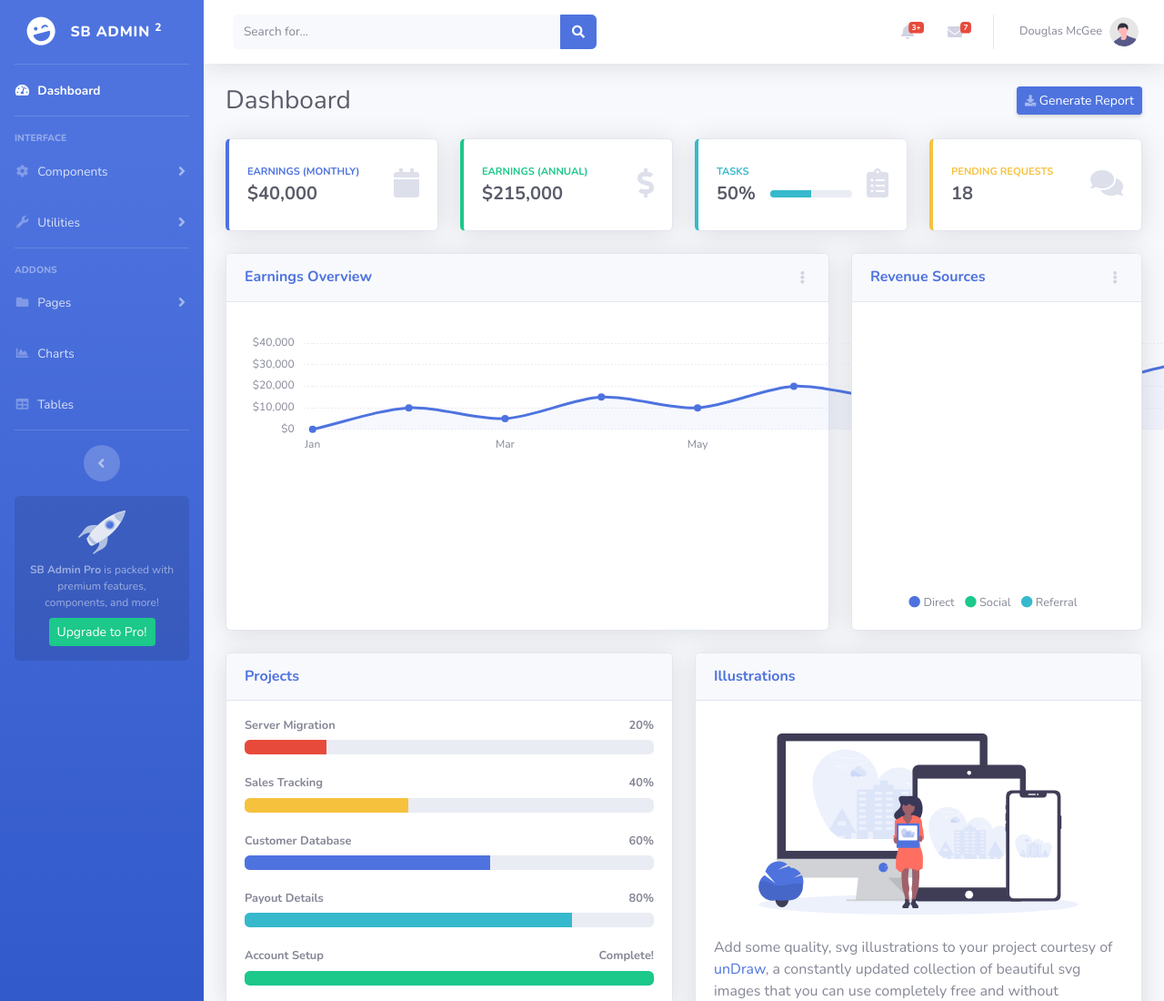
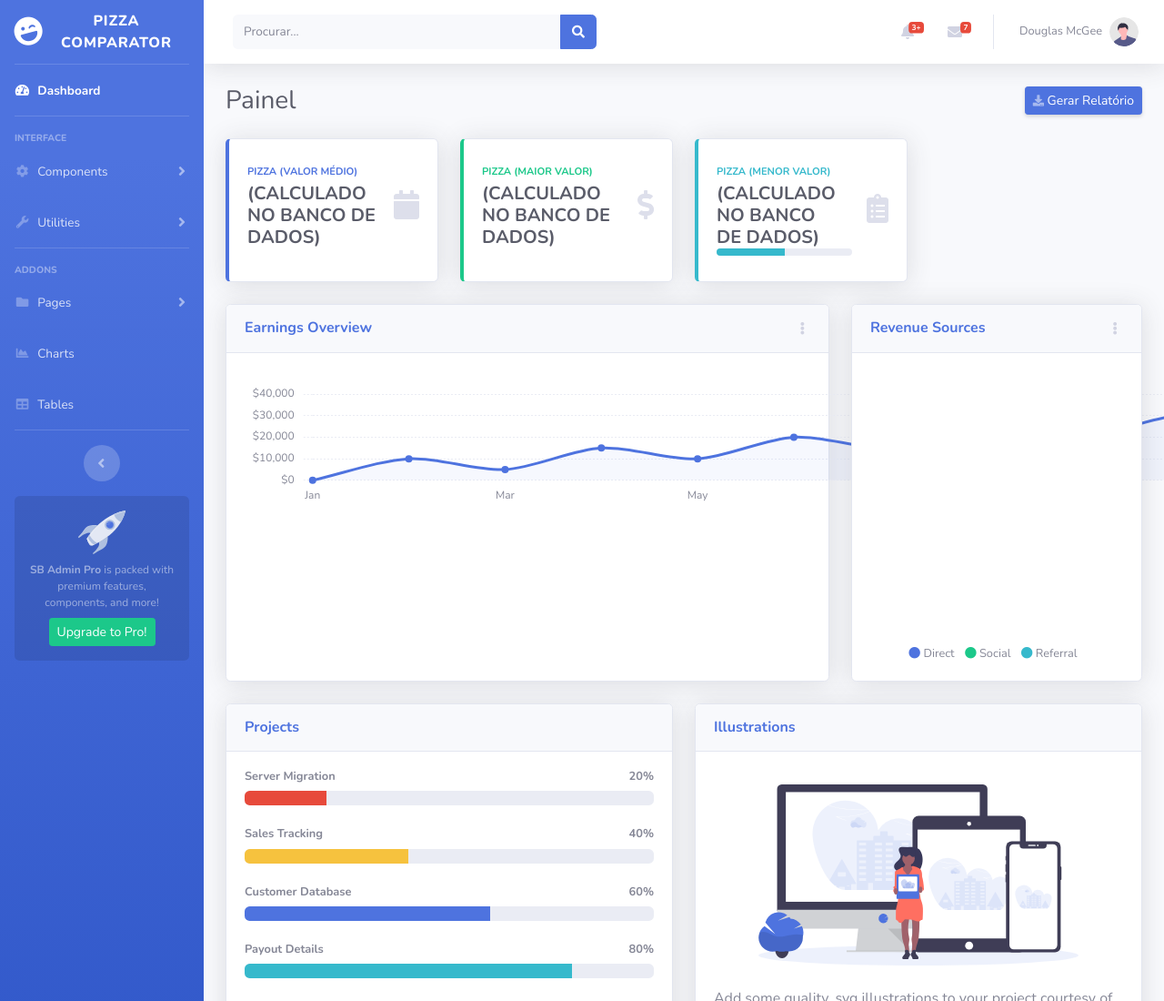
Before and after one commit to MarcoFerreira2202/PI-0201, a website with bundled scripts: page index.html in a window 1280 px wide. Shown: the top 1100 px of the page at 91% size. Built offline with nearby package versions, Linux system fonts and the light colour scheme.

Commit message:
git commit -m

```diff
--- a/index.html
+++ b/index.html
@@ -1,5 +1,5 @@
 <!DOCTYPE html>
-<html lang="en">
+<html lang="pt-br">
 
 <head>
 
@@ -35,7 +35,7 @@
                 <div class="sidebar-brand-icon rotate-n-15">
                     <i class="fas fa-laugh-wink"></i>
                 </div>
-                <div class="sidebar-brand-text mx-3">SB Admin <sup>2</sup></div>
+                <div class="sidebar-brand-text mx-3">Pizza Comparator <sup></sup></div>
             </a>
 
             <!-- Divider -->
@@ -170,7 +170,7 @@
                     <form
                         class="d-none d-sm-inline-block form-inline mr-auto ml-md-3 my-2 my-md-0 mw-100 navbar-search">
                         <div class="input-group">
-                            <input type="text" class="form-control bg-light border-0 small" placeholder="Search for..."
+                            <input type="text" class="form-control bg-light border-0 small" placeholder="Procurar..."
                                 aria-label="Search" aria-describedby="basic-addon2">
                             <div class="input-group-append">
                                 <button class="btn btn-primary" type="button">
@@ -367,9 +367,9 @@
 
                     <!-- Page Heading -->
                     <div class="d-sm-flex align-items-center justify-content-between mb-4">
-                        <h1 class="h3 mb-0 text-gray-800">Dashboard</h1>
+                        <h1 class="h3 mb-0 text-gray-800">Painel</h1>
                         <a href="#" class="d-none d-sm-inline-block btn btn-sm btn-primary shadow-sm"><i
-                                class="fas fa-download fa-sm text-white-50"></i> Generate Report</a>
+                                class="fas fa-download fa-sm text-white-50"></i> Gerar Relatório</a>
                     </div>
 
                     <!-- Content Row -->
@@ -382,8 +382,8 @@
                                     <div class="row no-gutters align-items-center">
                                         <div class="col mr-2">
                                             <div class="text-xs font-weight-bold text-primary text-uppercase mb-1">
-                                                Earnings (Monthly)</div>
-                                            <div class="h5 mb-0 font-weight-bold text-gray-800">$40,000</div>
+                                                Pizza (Valor Médio)</div>
+                                            <div class="h5 mb-0 font-weight-bold text-gray-800">(CALCULADO NO BANCO DE DADOS)</div>
                                         </div>
                                         <div class="col-auto">
                                             <i class="fas fa-calendar fa-2x text-gray-300"></i>
@@ -400,8 +400,8 @@
                                     <div class="row no-gutters align-items-center">
                                         <div class="col mr-2">
                                             <div class="text-xs font-weight-bold text-success text-uppercase mb-1">
-                                                Earnings (Annual)</div>
-                                            <div class="h5 mb-0 font-weight-bold text-gray-800">$215,000</div>
+                                                Pizza (Maior Valor)</div>
+                                            <div class="h5 mb-0 font-weight-bold text-gray-800">(CALCULADO NO BANCO DE DADOS)</div>
                                         </div>
                                         <div class="col-auto">
                                             <i class="fas fa-dollar-sign fa-2x text-gray-300"></i>
@@ -417,11 +417,11 @@
                                 <div class="card-body">
                                     <div class="row no-gutters align-items-center">
                                         <div class="col mr-2">
-                                            <div class="text-xs font-weight-bold text-info text-uppercase mb-1">Tasks
+                                            <div class="text-xs font-weight-bold text-info text-uppercase mb-1">PIZZA (MENOR VALOR)
                                             </div>
                                             <div class="row no-gutters align-items-center">
                                                 <div class="col-auto">
-                                                    <div class="h5 mb-0 mr-3 font-weight-bold text-gray-800">50%</div>
+                                                    <div class="h5 mb-0 mr-3 font-weight-bold text-gray-800">(CALCULADO NO BANCO DE DADOS)</div>
                                                 </div>
                                                 <div class="col">
                                                     <div class="progress progress-sm mr-2">
@@ -440,23 +440,6 @@
                             </div>
                         </div>
 
-                        <!-- Pending Requests Card Example -->
-                        <div class="col-xl-3 col-md-6 mb-4">
-                            <div class="card border-left-warning shadow h-100 py-2">
-                                <div class="card-body">
-                                    <div class="row no-gutters align-items-center">
-                                        <div class="col mr-2">
-                                            <div class="text-xs font-weight-bold text-warning text-uppercase mb-1">
-                                                Pending Requests</div>
-                                            <div class="h5 mb-0 font-weight-bold text-gray-800">18</div>
-                                        </div>
-                                        <div class="col-auto">
-                                            <i class="fas fa-comments fa-2x text-gray-300"></i>
-                                        </div>
-                                    </div>
-                                </div>
-                            </div>
-                        </div>
                     </div>
 
                     <!-- Content Row -->
```
Also changed, not shown: login.html (+7 -14 lines), register.html (+11 -20 lines).
